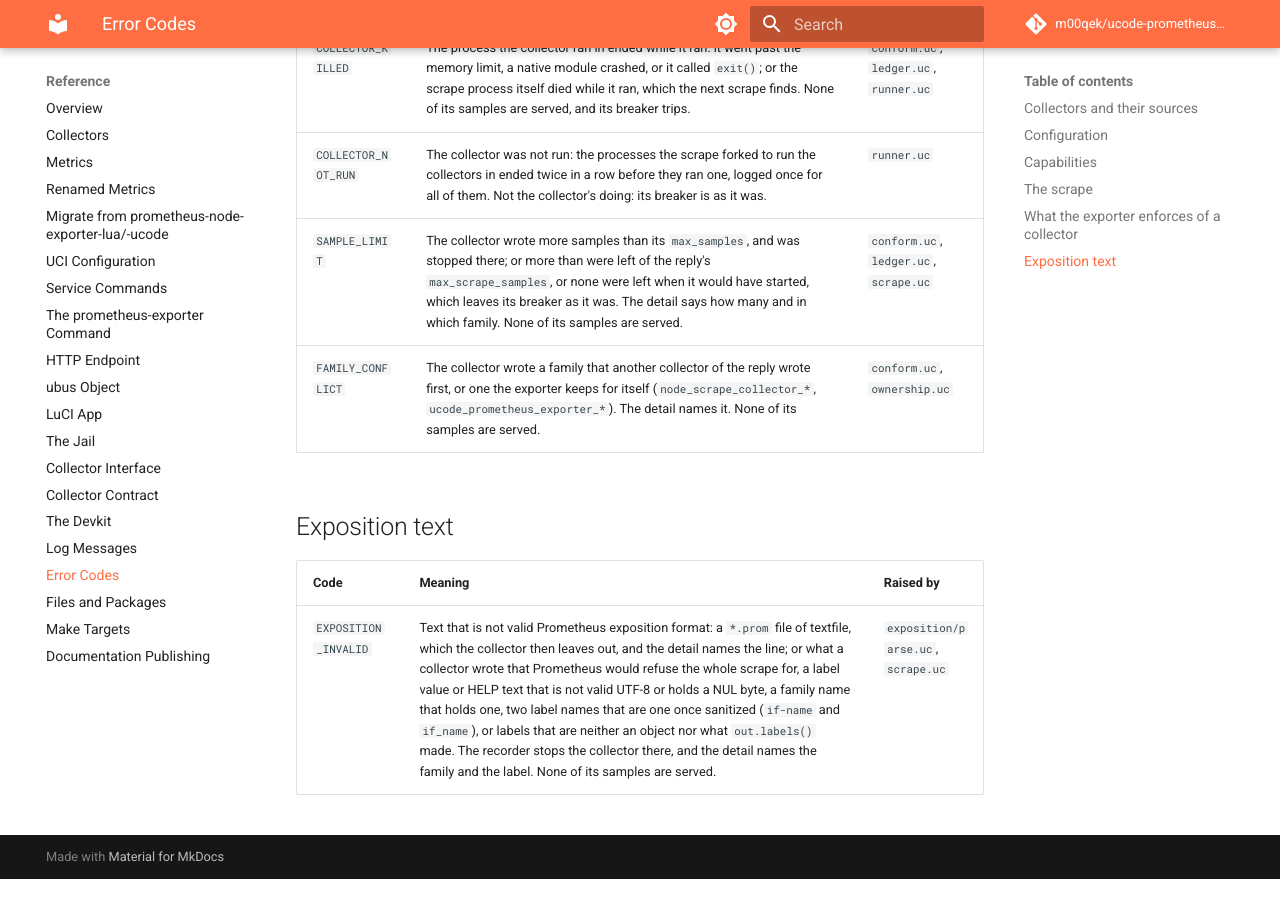
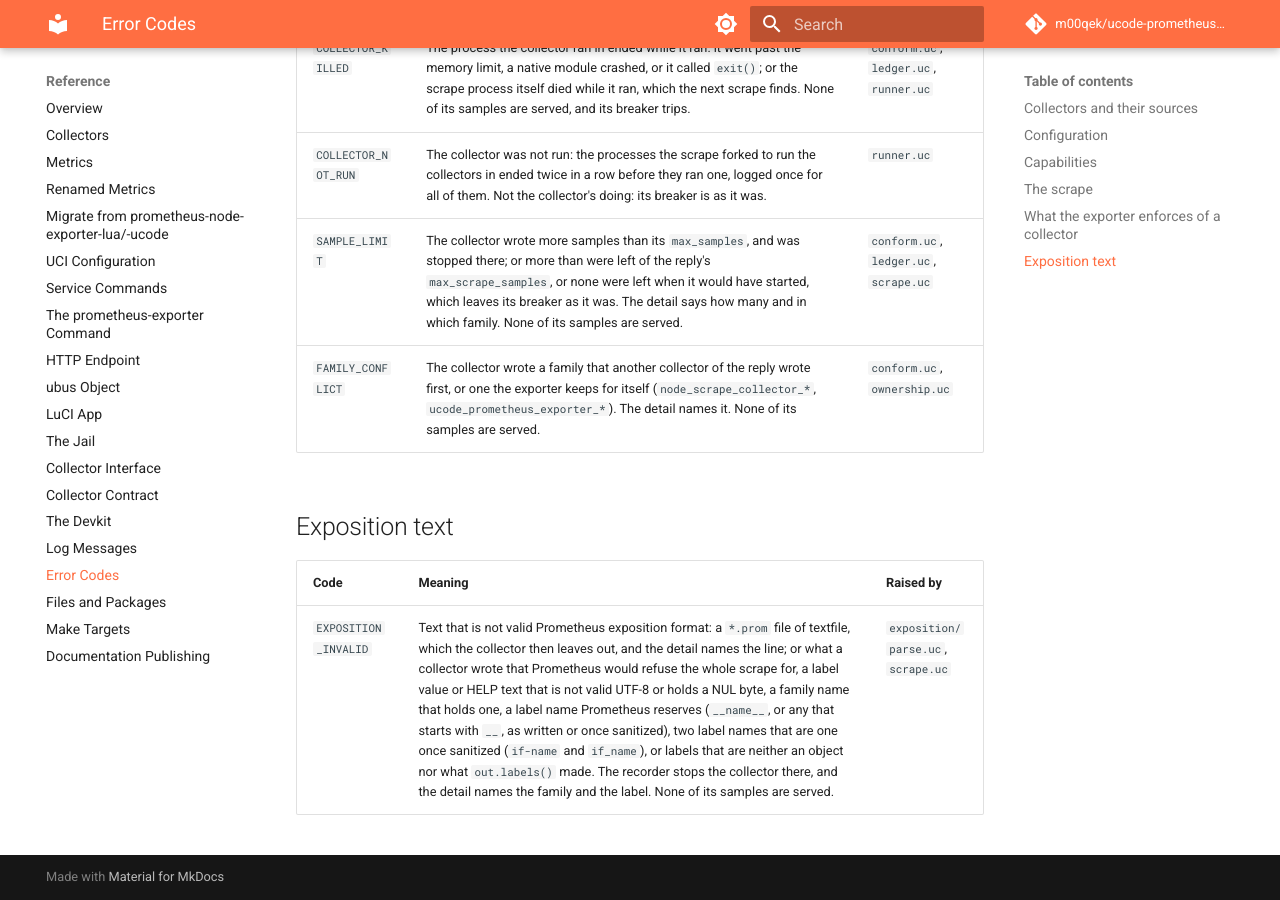
Before and after one commit to m00qek/ucode-prometheus-exporter, an MkDocs documentation site: the page built from docs/reference/error-codes.md, in a window 1280 px wide and 900 px high, scrolled down 3594 px. Built offline with MkDocs 1.6.1 and Material for MkDocs 9.7.7, drawn with Linux system fonts in a browser that asks for light colours; comment, search, counter and statistics services are not loaded; before the commit the page ends 4473 px from its top, so only the background shows below that.

Commit message:
Refuse a label name Prometheus reserves, in the recorder and the parser
Prometheus gives each sample its family's __name__, and refuses a scrape
whose label set names one twice, as a label of __name__ made it; it
reserves every name that starts with __. label_text and label_problem
refuse such a name, as written or once sanitized ('--x' is '__x'), and
label_prefix never caches one, so the fast path of a sample goes to
label_text for it; parse refuses a line with one. A name that starts with
a single underscore is written as before.

```diff
--- a/docs/reference/error-codes.md
+++ b/docs/reference/error-codes.md
@@ -60,4 +60,4 @@ A failure carries an uppercase code, from `src/prometheus/exporter/errors.uc`, a
 
 | Code | Meaning | Raised by |
 | :--- | :--- | :--- |
-| `EXPOSITION_INVALID` | Text that is not valid Prometheus exposition format: a `*.prom` file of textfile, which the collector then leaves out, and the detail names the line; or what a collector wrote that Prometheus would refuse the whole scrape for, a label value or HELP text that is not valid UTF-8 or holds a NUL byte, a family name that holds one, two label names that are one once sanitized (`if-name` and `if_name`), or labels that are neither an object nor what `out.labels()` made. The recorder stops the collector there, and the detail names the family and the label. None of its samples are served. | `exposition/parse.uc`, `scrape.uc` |
+| `EXPOSITION_INVALID` | Text that is not valid Prometheus exposition format: a `*.prom` file of textfile, which the collector then leaves out, and the detail names the line; or what a collector wrote that Prometheus would refuse the whole scrape for, a label value or HELP text that is not valid UTF-8 or holds a NUL byte, a family name that holds one, a label name Prometheus reserves (`__name__`, or any that starts with `__`, as written or once sanitized), two label names that are one once sanitized (`if-name` and `if_name`), or labels that are neither an object nor what `out.labels()` made. The recorder stops the collector there, and the detail names the family and the label. None of its samples are served. | `exposition/parse.uc`, `scrape.uc` |
```
Also changed, not shown: CHANGELOG.md (+1 -0 lines), docs/reference/collector-contract.md (+1 -1 lines), docs/reference/collector-interface.md (+1 -1 lines), 6 other files.
